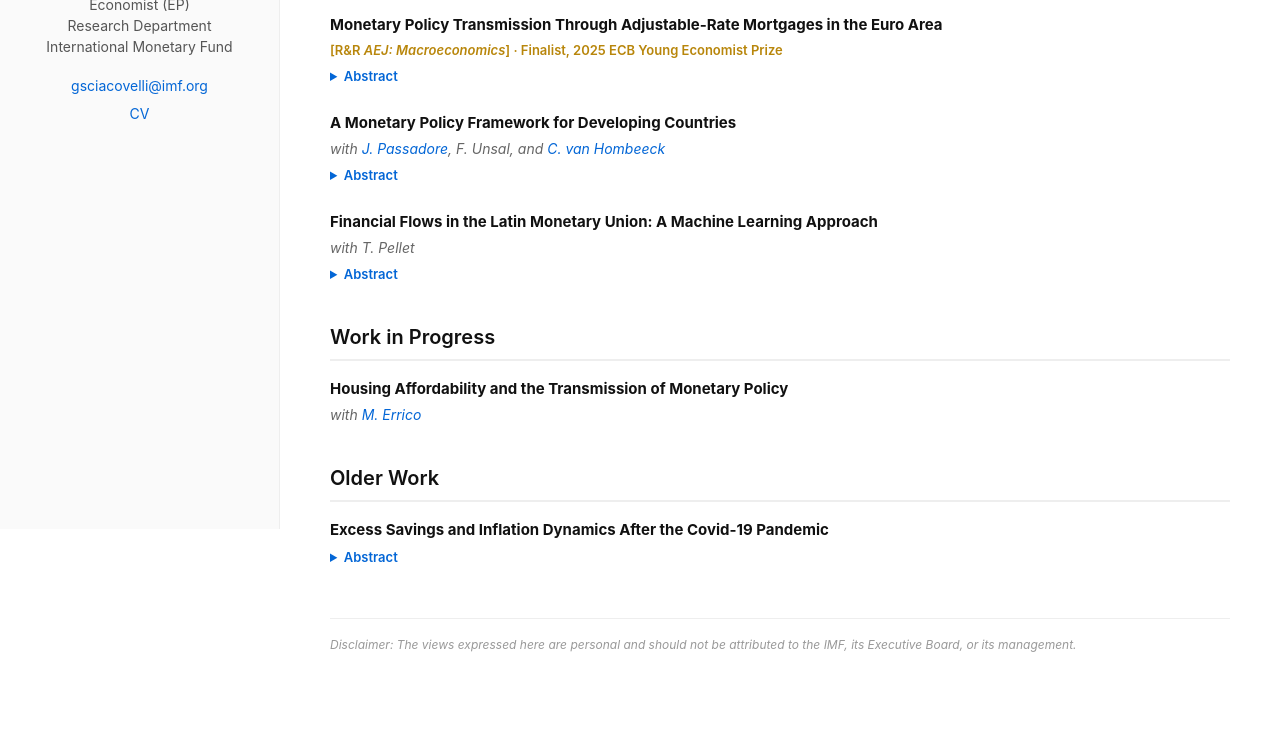
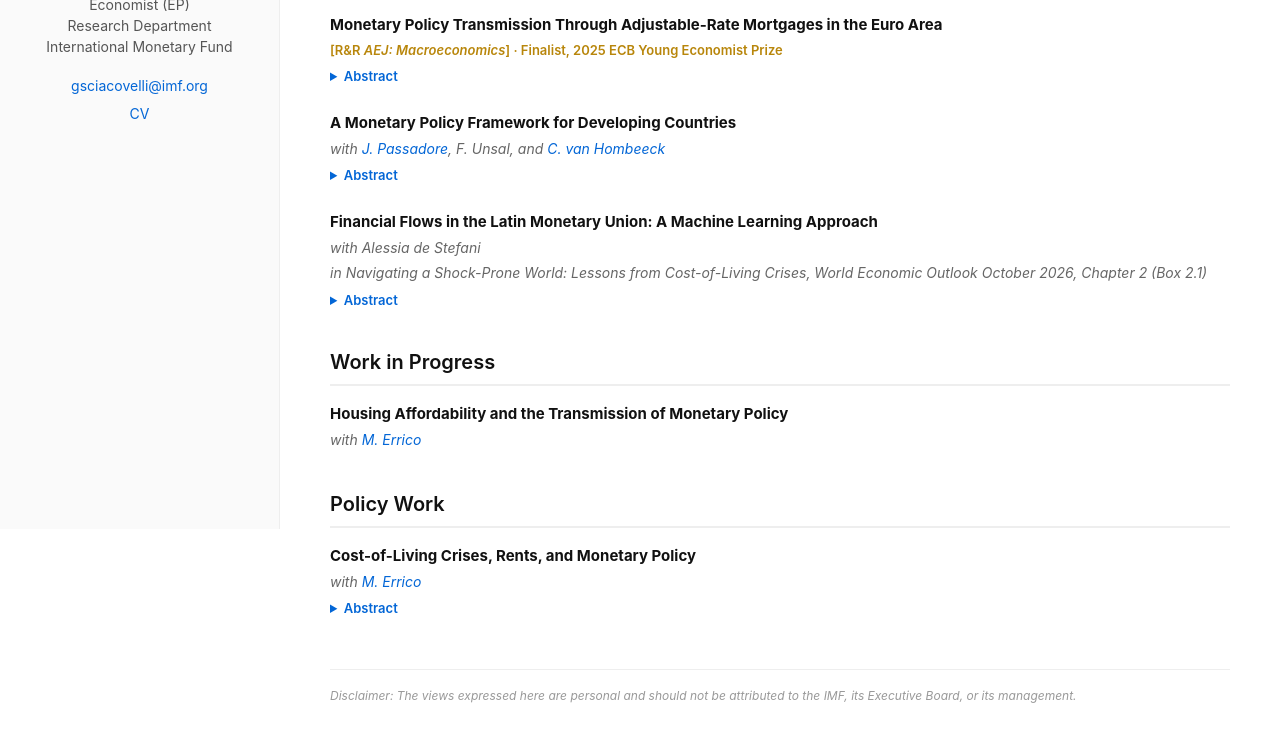
Before and after one commit to giovannisciacovelli/giovannisciacovelli.github.io, a plain HTML site: page index.html in a window 1280 px wide. Shown: the part 271-1012 px from the top of the page. Before the commit the page ends 965 px from the top, so only its background shows below. Drawn offline with Linux system fonts and the light colour scheme.

Commit message:
Update index.html

```diff
--- a/index.html
+++ b/index.html
@@ -94,8 +94,8 @@
 
         <div class="paper">
             <p class="paper-title"><a href="https://giovannisciacovelli.github.io/PDFs/Latin_Monetary_Union_Pellet_Sciacovelli.pdf" target="_blank">Financial Flows in the Latin Monetary Union: A Machine Learning Approach</a></p>
-            <p class="paper-coauthors">with T. Pellet</p>
-            <details>
+            <p class="paper-coauthors">with Alessia de Stefani</p>
+            <p class="paper-coauthors">in <em>Navigating a Shock-Prone World: Lessons from Cost-of-Living Crises, World Economic Outlook October 2026, Chapter 2 (Box 2.1)</em></p>            <details>
                 <summary>Abstract</summary>
                 <p>
                     Machine learning models can extract information in a systemic, comprehensive,
@@ -129,12 +129,13 @@
         </div>
     </section>
 
-    <!-- OLDER WORK -->
-    <section id="older-work">
-        <h2>Older Work</h2>
+    <!-- POLICY WORK -->
+    <section id="policy-work">
+        <h2>Policy Work</h2>
 
         <div class="paper">
-            <p class="paper-title"><a href="https://giovannisciacovelli.github.io/PDFs/Giovanni_Sciacovelli_Excess_savings.pdf" target="_blank">Excess Savings and Inflation Dynamics After the Covid-19 Pandemic</a></p>
+            <p class="paper-title"><a href="https://www.imf.org/-/media/files/publications/weo/2026/october/english/text.pdf" target="_blank">Cost-of-Living Crises, Rents, and Monetary Policy</a></p>
+            <p class="paper-coauthors">with <a href="https://www.marcoerrico.net" target="_blank">M. Errico</a></p>
             <details>
                 <summary>Abstract</summary>
                 <p>
```
